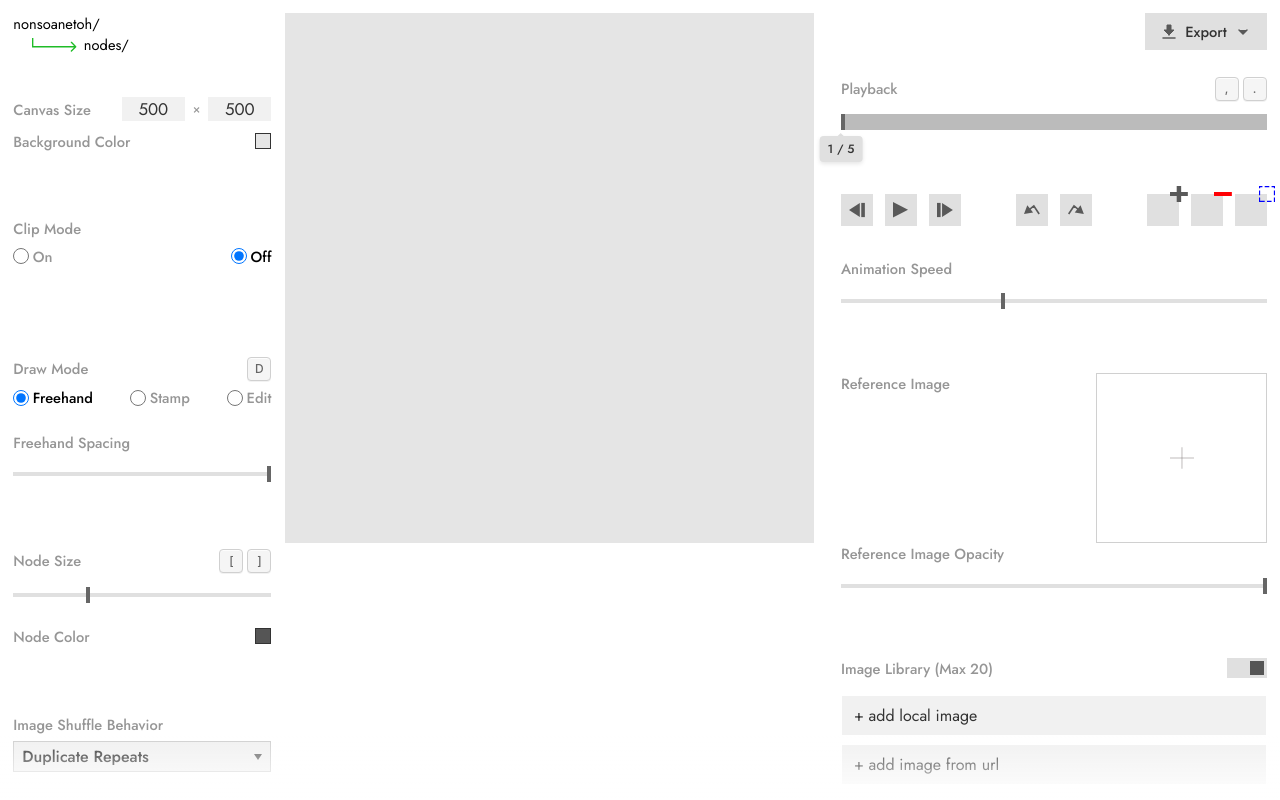
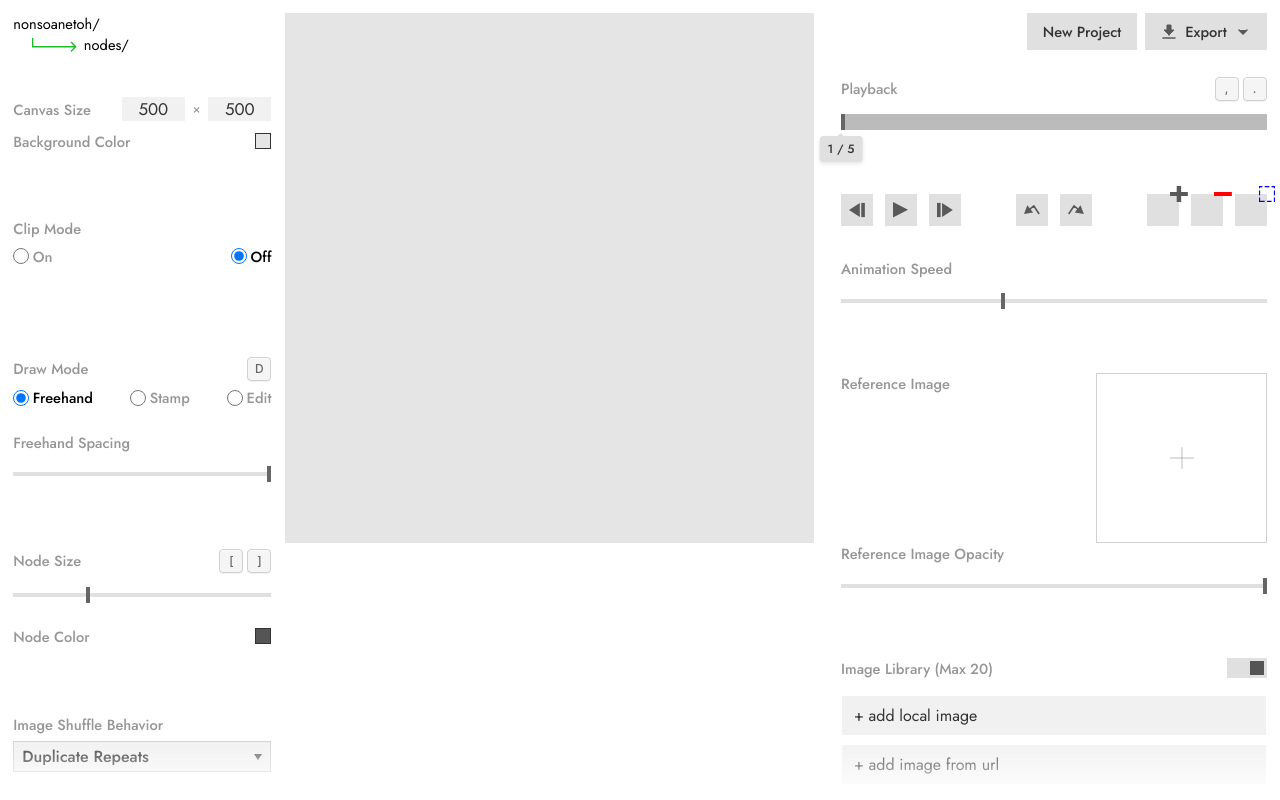
Before and after one commit to nonsoanetoh/nodes, a Next.js app: page / in a window 1280 px wide. Shown: the top 800 px of the page. Built offline with nearby package versions, Linux system fonts and the light colour scheme.

Commit message:
feat: add new project button to header

```diff
--- a/src/app/components/header.tsx
+++ b/src/app/components/header.tsx
@@ -8,7 +8,7 @@ import { useProjectContext } from "../context/ProjectContext";
 import { exportAsGIF, exportAsVideo, downloadBlob } from "../utils/export";
 
 const Header = () => {
-  const { project } = useProjectContext();
+  const { project, resetProject } = useProjectContext();
   const [isDropdownOpen, setIsDropdownOpen] = useState(false);
   const [isExporting, setIsExporting] = useState(false);
   const [exportProgress, setExportProgress] = useState(0);
@@ -133,7 +133,19 @@ const Header = () => {
           nodes/
         </p>
       </div>
-      <div className={h_styles.exportContainer} ref={dropdownRef}>
+      <div style={{ display: "flex", gap: "0.5rem", alignItems: "center" }}>
+        <button
+          className={h_styles.exportButton}
+          onClick={() => {
+            if (confirm("Start a new project? This will reset all frames and nodes.")) {
+              resetProject();
+            }
+          }}
+          style={{ marginRight: 0 }}
+        >
+          <span>New Project</span>
+        </button>
+        <div className={h_styles.exportContainer} ref={dropdownRef}>
         <button
           className={h_styles.exportButton}
           onClick={() => setIsDropdownOpen(!isDropdownOpen)}
@@ -203,6 +215,7 @@ const Header = () => {
             )}
           </div>
         )}
+        </div>
       </div>
     </header>
   );
```
